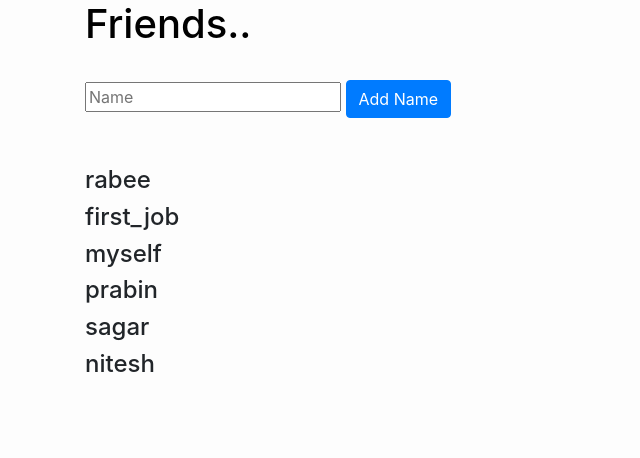
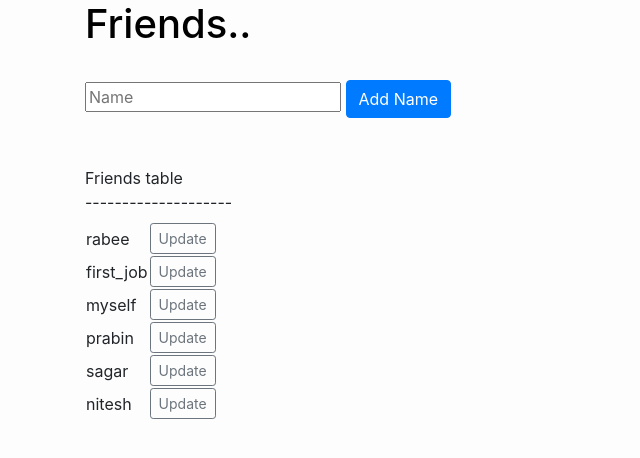
Before and after one commit to Yujan3333/flask-CRUD-app, a Flask app: page /friends in a window 1280 px wide. Shown: the part 56-514 px from the top of the page, without its empty margins (0-640 px from the left). Run offline with Flask 2, Linux system fonts and the light colour scheme.

Commit message:
9 update friends name

```diff
--- a/app.py
+++ b/app.py
@@ -33,6 +33,19 @@ class Friends(db.Model):
 #For the displaying of the content of the form
 subscribers = [];
 
+
+@app.route('/update/<int:id>', methods=['POST','GET'])
+def update(id):
+    friend_to_update = Friends.query.get_or_404(id)
+    if request.method=='POST':
+        friend_to_update.name= request.form['name']
+        try:
+            db.session.commit()
+            return redirect('/friends')
+        except:
+            return "There was a problem updating friends!"
+    else:
+        return render_template('update.html',friend_to_update=friend_to_update)
 
 @app.route('/friends', methods=['POST','GET'])
 def friends():
--- a/templates/friends.html
+++ b/templates/friends.html
@@ -13,12 +13,25 @@
         </form>
 
         <br><br>
-        {% for friend in friends %}
-            <h4>
-                {{friend.name}}
-            </h4>
+        <table>
+            <header>Friends table</header>
+            --------------------
+            <br>
+                {% for friend in friends %}
+                <tr>
+                    <h4>
+                        <td>
+                            {{friend.name}}
+                        </td>
 
-        {% endfor %}
+                        <td>
+                            <a href="/update/{{friend.id}}" class="btn btn-outline-secondary btn-sm">Update</a>
+                        </td>
+                    </h4>
+                </tr>
+
+                {% endfor %}
+        </table>
 
     </div>
 {% endblock %}
```
Also changed, not shown: templates/update.html (added, +24 -0 lines), instance/friends.db.
